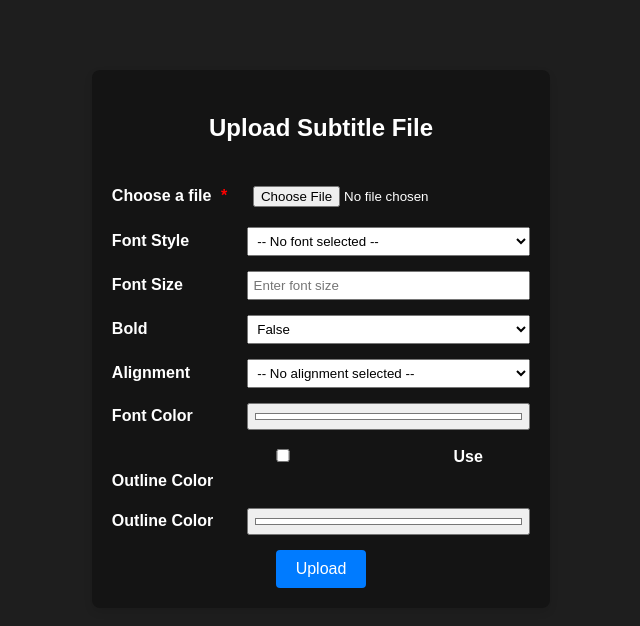
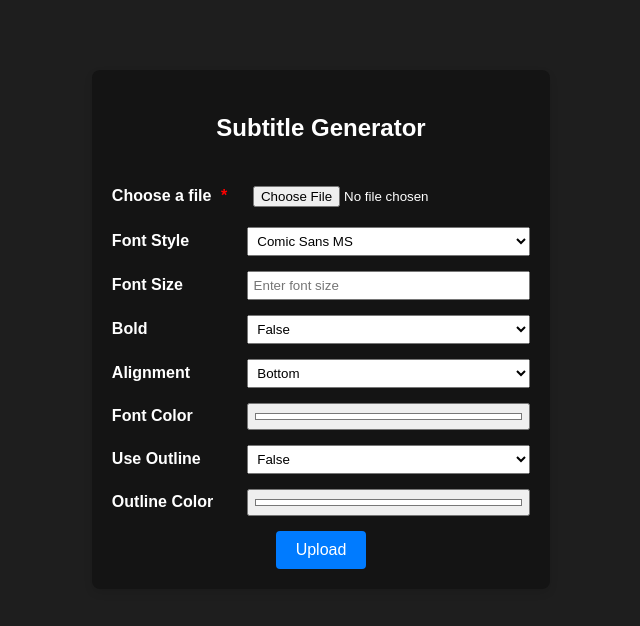
Before and after one commit to thomaskiely/subtitle-generator, a React (Vite) app in the folder react/: page / in a window 1280 px wide. Shown: the top 626 px of the page, without its empty margins (339-979 px from the left). Built offline with nearby package versions, Linux system fonts and the light colour scheme.

Commit message:
handle use outline

```diff
--- a/react/src/App.tsx
+++ b/react/src/App.tsx
@@ -8,13 +8,12 @@ const ffmpegFonts = [
 
 const App = () => {
   const [selectedFile, setSelectedFile] = useState<File | null>(null);
-  const [font, setFont] = useState<string>('');
+  const [font, setFont] = useState<string>('Comic Sans MS');
   const [fontSize, setFontSize] = useState<string>('');
   const [bold, setBold] = useState<string>('False');
-  const [alignment, setAlignment] = useState<string>('');
+  const [alignment, setAlignment] = useState<string>('Bottom');
   const [fontColor, setFontColor] = useState<string>('#ffffff');
-  //TODO Fix this section of the form
-  const [useOutlineColor, setUseOutlineColor] = useState<boolean>(false);
+  const [useOutline, setUseOutline] = useState<string>('False');
   const [outlineColor, setOutlineColor] = useState<string>('#ffffff');
   const [downloadLink, setDownloadLink] = useState<string | null>(null);
   const [showDownload, setShowDownload] = useState<boolean>(false);
@@ -59,6 +58,10 @@ const App = () => {
     formData.append("alignment", alignment);
     formData.append("primary_color", fontColor.slice(1))
 
+    if(useOutline==='True'){
+      formData.append("outline_color", outlineColor.slice(1));
+    }
+
     try {
       const response = await fetch("http://127.0.0.1:8000/generate-subtitles", {
         method: "POST",
@@ -93,7 +96,7 @@ const App = () => {
   return (
     <div>
       <form onSubmit={handleSubmit}>
-        <h2>Upload Subtitle File</h2>
+        <h2>Subtitle Generator</h2>
 
         {/* File Upload Section */}
         <div className="form-group">
@@ -112,7 +115,6 @@ const App = () => {
         <div className="form-group">
           <label htmlFor="font-select">Font Style</label>
           <select id="font-select" value={font} onChange={handleFontChange}>
-            <option value="">-- No font selected --</option>
             {ffmpegFonts.map((fontName) => (
               <option key={fontName} value={fontName}>
                 {fontName}
@@ -143,7 +145,6 @@ const App = () => {
           <div className="form-group">
             <label htmlFor="alignment">Alignment</label>
             <select value={alignment} onChange={(e) => setAlignment(e.target.value)}>
-              <option value="">-- No alignment selected --</option>
               <option value="Top">Top</option>
               <option value="Bottom">Bottom</option>
               <option value="Center">Center</option>
@@ -160,16 +161,13 @@ const App = () => {
             />
           </div>
 
+
           <div className="form-group">
-            <label htmlFor="use-outline-color">
-              <input
-                type="checkbox"
-                id="use-outline-color"
-                checked={useOutlineColor}
-                onChange={handleOutlineColorChange}
-              />
-              Use Outline Color
-            </label>
+            <label htmlFor="use-outline">Use Outline</label>
+            <select value={useOutline} onChange={(e) => setUseOutline(e.target.value)}>
+              <option value="False">False</option>
+              <option value="True">True</option>
+            </select>
           </div>
 
           <div className="form-group">
```
